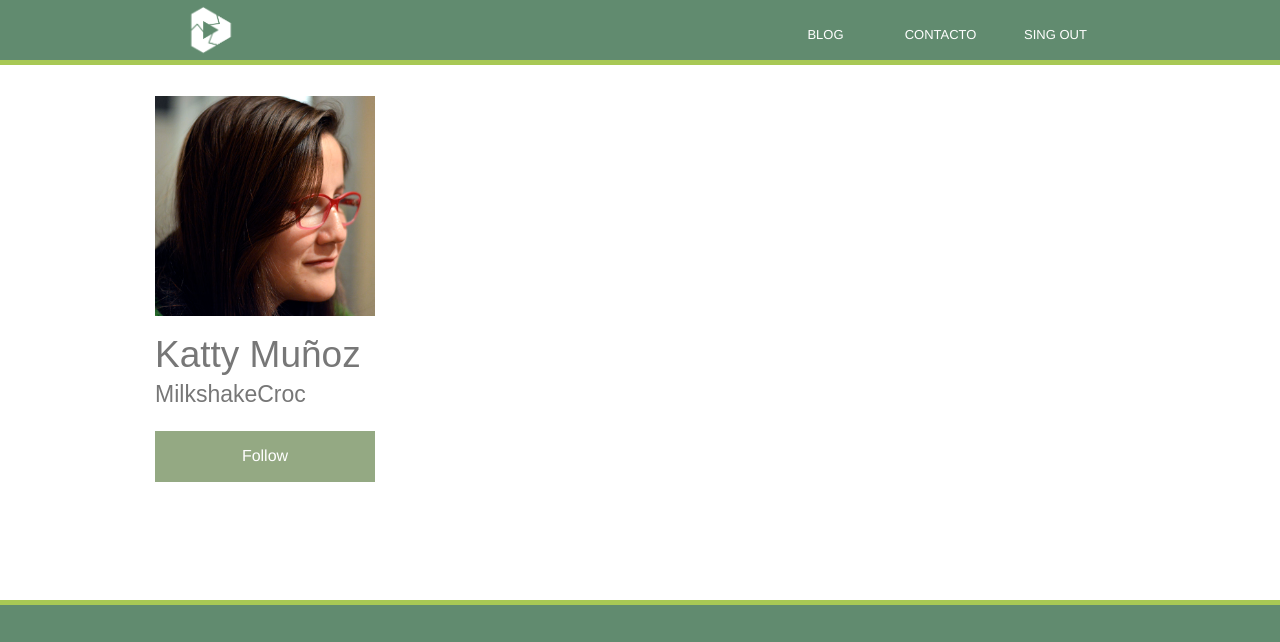
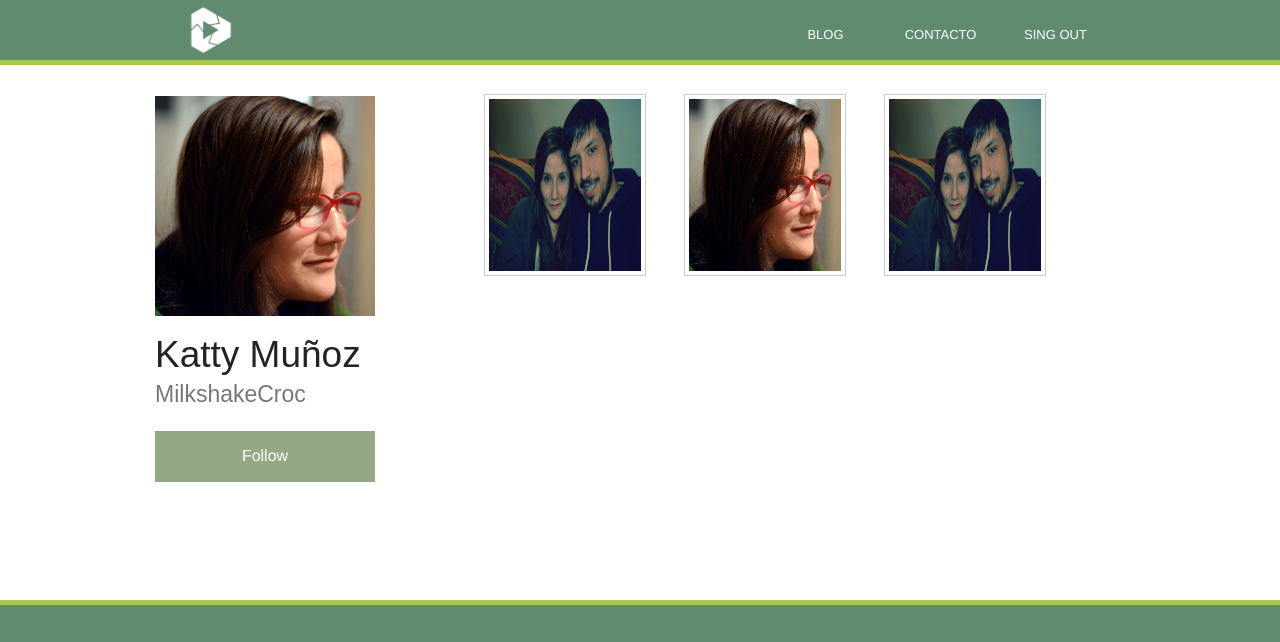
Before and after one commit to KaterineM/static-reciclario, a plain HTML site: page user.html in a window 1280 px wide. Shown: the top 642 px of the page. Drawn offline with Linux system fonts and the light colour scheme.

Commit message:
Project's images

```diff
--- a/css/general.css
+++ b/css/general.css
@@ -321,7 +321,7 @@ a, a:hover {
 }
 
 .model-custom img{
-    width: 95%;
+    width: 80%;
     height: auto;
     margin: 0;
 }
@@ -549,6 +549,9 @@ p, span, h1, h2, h3, h4, h5, h6, label {
     color: #777;
 }
 
+#profile h2{
+    color: #232323;
+}
 .panel{
     margin-top: 95px;
 }
@@ -574,3 +577,36 @@ p, span, h1, h2, h3, h4, h5, h6, label {
 .button {
     margin-top: 15px;
 }
+
+.project-images{
+    margin-top: 95px;
+}
+
+.project-images li{
+    width: 180px;
+    height: 180px;
+    float: right;
+}
+
+.project-images li:first-child{
+    margin: 0 80px 0 20px;
+}
+
+.project-images li:last-child{
+    margin-right: 20px;
+}
+
+.th{
+    width: 180px;
+    height: 180px;
+    line-height: 0;
+    display: inline-block;
+    border: solid 4px #FFFFFF;
+    max-width: 100%;
+    box-shadow: 0 0 0 1px rgba(0, 0, 0, 0.2);
+    transition: all 200ms ease-out;
+}
+
+.linkto-project{
+    float: right;
+}
--- a/user.html
+++ b/user.html
@@ -45,15 +45,14 @@
               </div>
             </div>
           </div>
-          <div class="small-12 medium-12 columns">
-            <ul class="small-block-grid-2 medium-block-grid-3 large-block-grid-4">
-  <li><!-- Your content goes here --></li>
-  <li><!-- Your content goes here --></li>
-  <li><!-- Your content goes here --></li>
-  <li><!-- Your content goes here --></li>
-  <li><!-- Your content goes here --></li>
-  <li><!-- Your content goes here --></li>
-</ul>
+          <div class="small-12 medium-9 columns">
+            <div class="project-images">
+              <ul class="small-block-grid-1 medium-block-grid-3">
+                <li><a href="#/project's-page"><img src="img/N_DSC0027.jpg" class="th"></li></a>
+                <li><a href="#/project's-page"><img src="img/aloha.jpg" class="th"></li></a>
+                <li><a href="#/project's-page"><img src="img/N_DSC0027.jpg" class="th"></li></a>
+              </ul>
+            </div>
           </div>
         </div>
       </article>
```
Also changed, not shown: index.html (+2 -2 lines).
